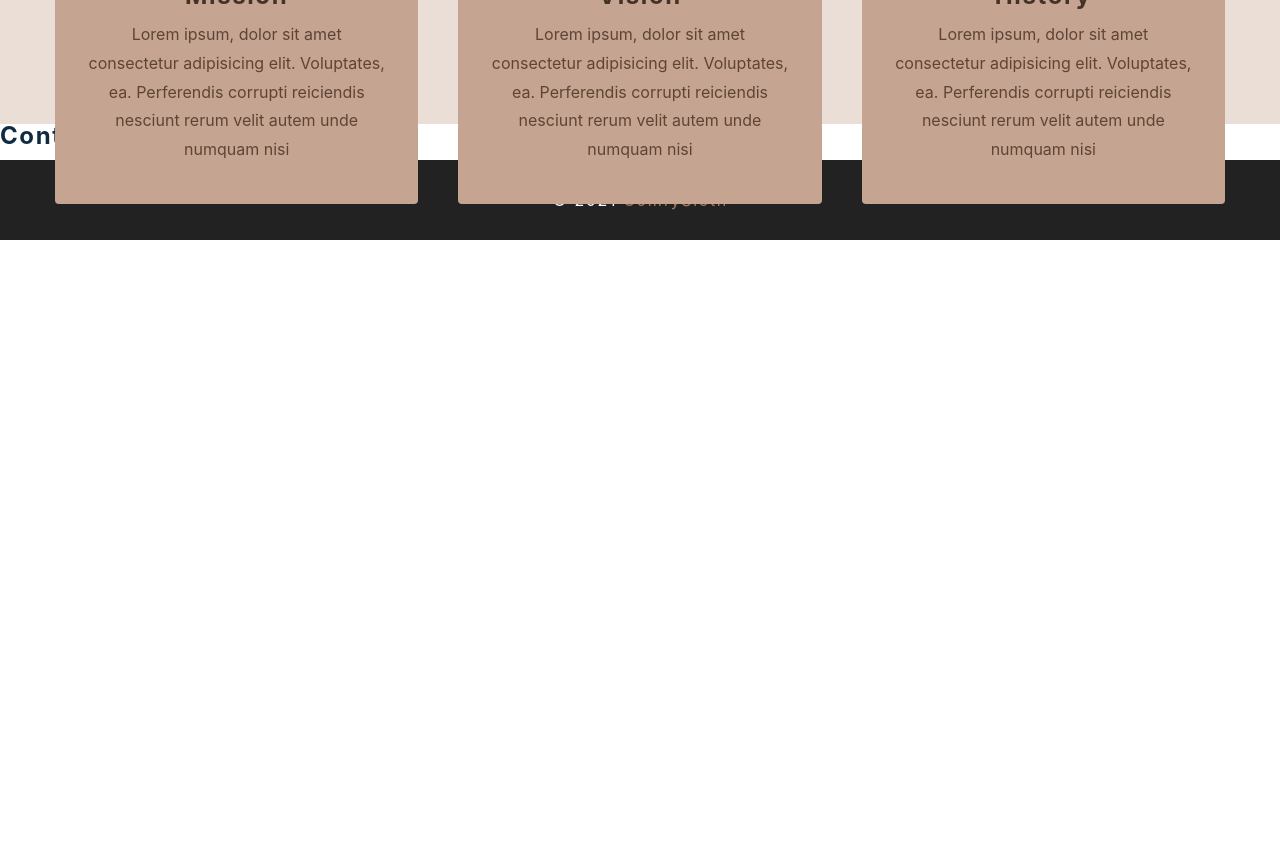
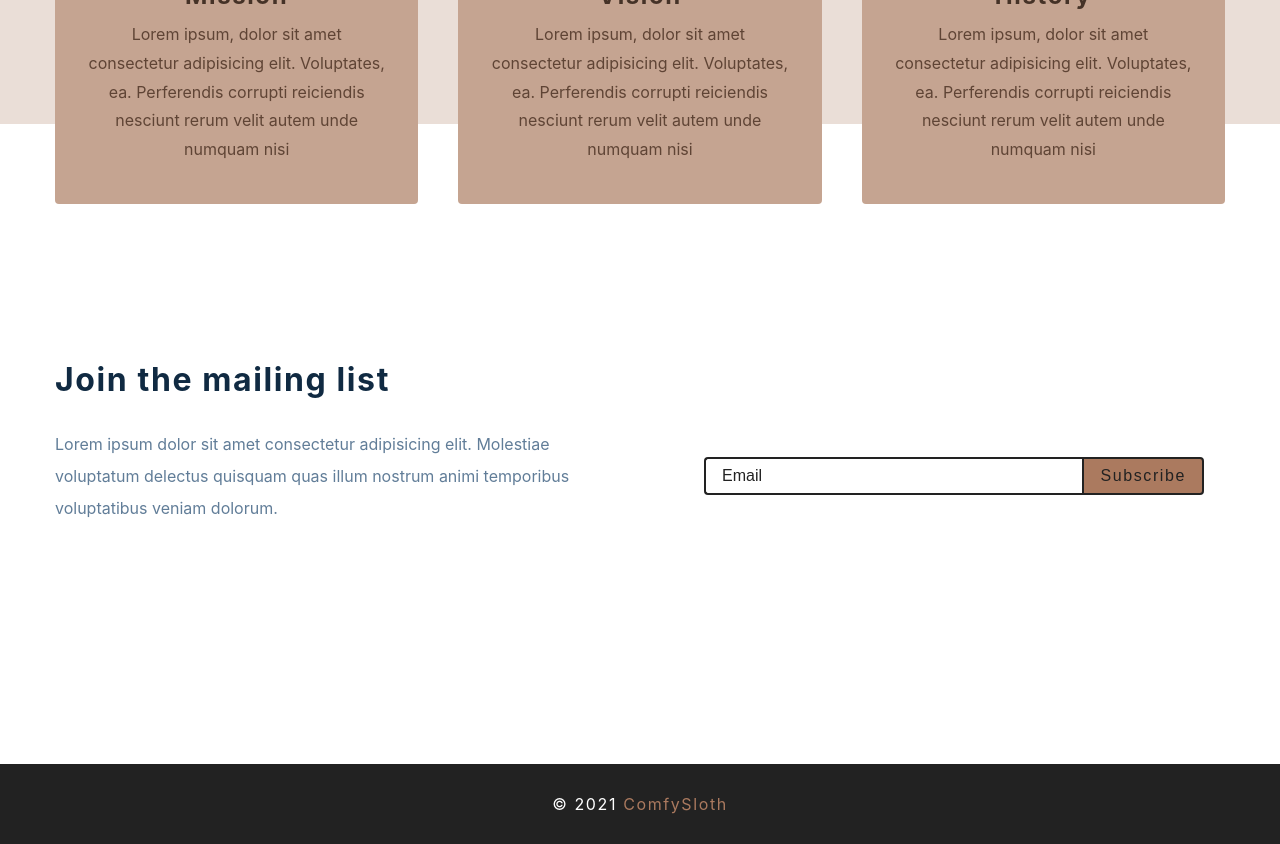
Before and after one commit to yashv6655/Modern-Furniture-Website, a React (Create React App) app: page / in a window 1280 px wide. Shown: the part 1180-2024 px from the top of the page. Before the commit the page ends 1420 px from the top, so only its background shows below. Built offline with nearby package versions, Linux system fonts and the light colour scheme; the HTML template or start-up script is replaced by a standard one.

Commit message:
Added formspree functionality

```diff
--- a/src/components/Contact.js
+++ b/src/components/Contact.js
@@ -1,9 +1,37 @@
-import React from 'react'
-import styled from 'styled-components'
+import React from "react";
+import styled from "styled-components";
 
 const Contact = () => {
-  return <h4>contact section</h4>
-}
+  return (
+    <Wrapper>
+      <div className="section-center">
+        <h3>Join the mailing list</h3>
+        <div className="content">
+          <p>
+            Lorem ipsum dolor sit amet consectetur adipisicing elit. Molestiae
+            voluptatum delectus quisquam quas illum nostrum animi temporibus
+            voluptatibus veniam dolorum.
+          </p>
+          <form
+            action="https://formspree.io/f/xdopbnen"
+            className="contact-form"
+            method="POST"
+          >
+            <input
+              type="email"
+              name="_replyto"
+              className="form-input"
+              placeholder="Email"
+            />
+            <button type="submit" className="submit-btn">
+              Subscribe
+            </button>
+          </form>
+        </div>
+      </div>
+    </Wrapper>
+  );
+};
 const Wrapper = styled.section`
   padding: 5rem 0;
   h3 {
@@ -67,6 +95,6 @@ const Wrapper = styled.section`
   @media (min-width: 1280px) {
     padding: 15rem 0;
   }
-`
+`;
 
-export default Contact
+export default Contact;
```
